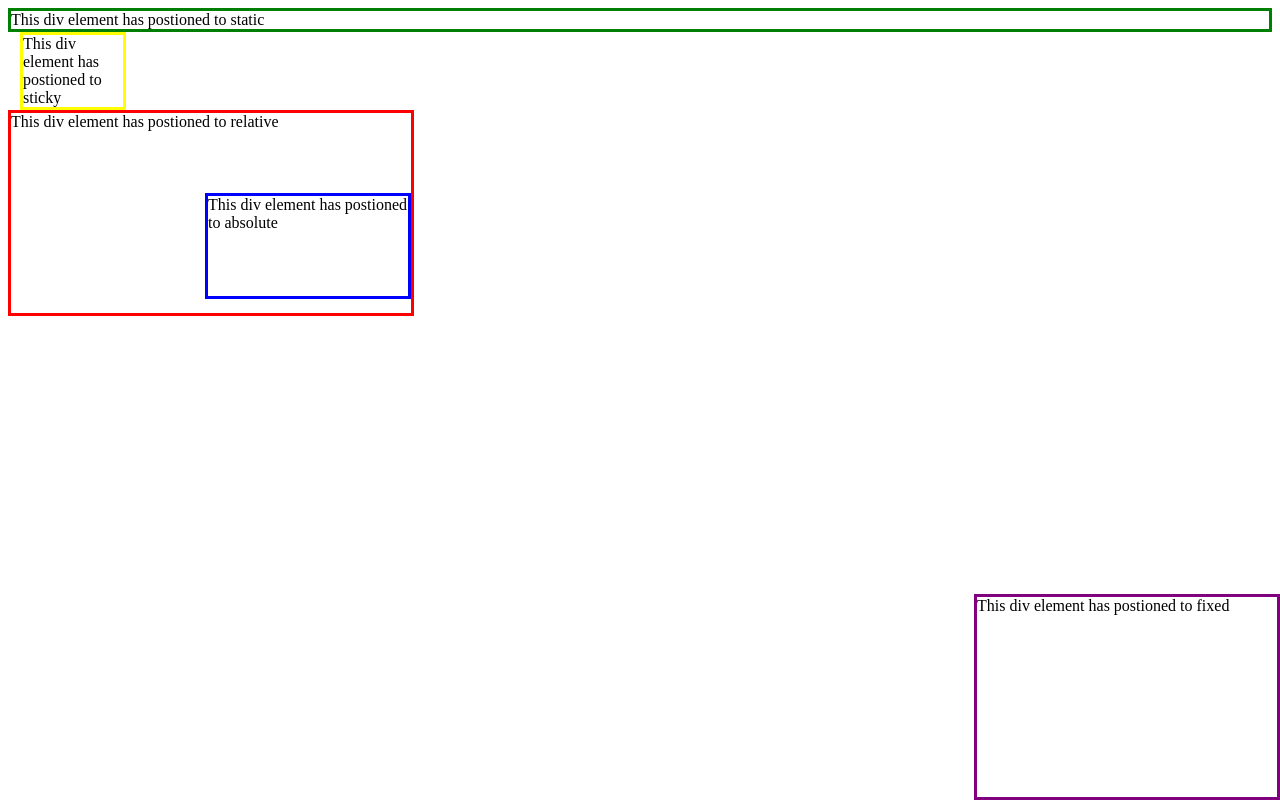
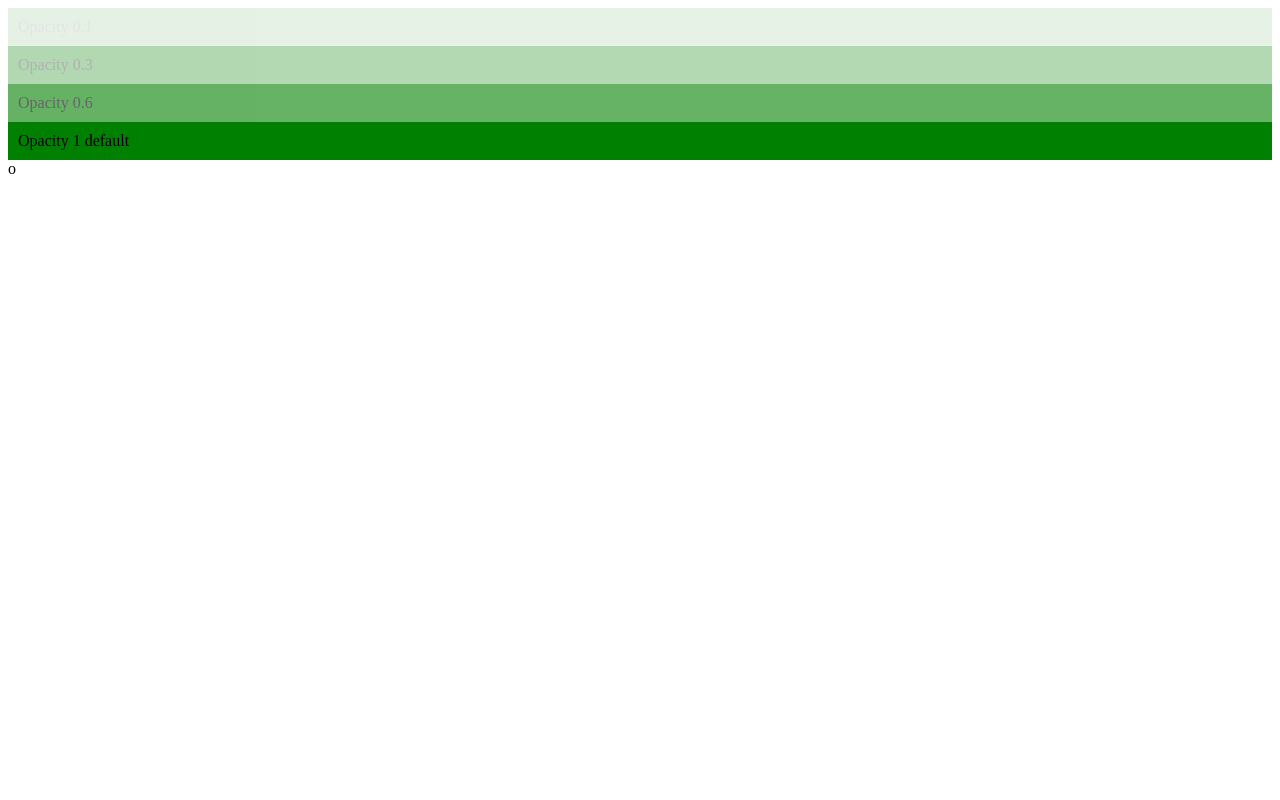
Before and after one commit to 1234seandf-oss/Lesson-12-Activity-1, a plain HTML site: page index.html in a window 1280 px wide. Drawn offline with Linux system fonts and the light colour scheme.

Commit message:
initial commit

```diff
--- a/index.html
+++ b/index.html
@@ -2,50 +2,25 @@
 <html>
     <head>
         <style>
-            div.static {
-                position: static;
-                border: 3px solid green;
-            }
-            div.absolute {
-                position: absolute;
-                border: 3px solid blue;
-                top: 80px;
-                right: 0;
-                width: 200px;
-                height: 100px;
-            }
-             div.relative {
-                position: relative;
-                border: 3px solid red;
-                width: 400px;
-                height: 200px;
-            }
-             div.fixed {
-                position: fixed;
-                border: 3px solid purple;
-                bottom:0;
-                right:0;
-                width: 300px;
-                height: 200px;
-            }
-
-
-             div.sticky {
-                position: sticky;
-                border: 3px solid yellow;
-                top: 1px;;
-                left:20px;
-                width: 100px;
-            }
-
+          div{
+            background-color: green;
+            padding: 10px;
+          }
+          div.first{
+            opacity: 0.1;
+          }
+           div.second{
+            opacity: 0.3;
+          }
+           div.third{
+            opacity: 0.6;
+          }
         </style>
     </head>
     <body>
-        <div class="static">This div element has postioned to static</div>
-        <div class="sticky">This div element has postioned to sticky</div>
-        <div class="relative">This div element has postioned to relative <div class="absolute">This div element has postioned to absolute
-        </div>
-    </div>
-    <div class="fixed">This div element has postioned to fixed</div>
-    </body>
+    <div class="first">Opacity 0.1</div>
+    <div class="second">Opacity 0.3</div>
+    <div class="third">Opacity 0.6</div>
+    <div>Opacity 1 default</div>
+    </body>o
 </html>
```
